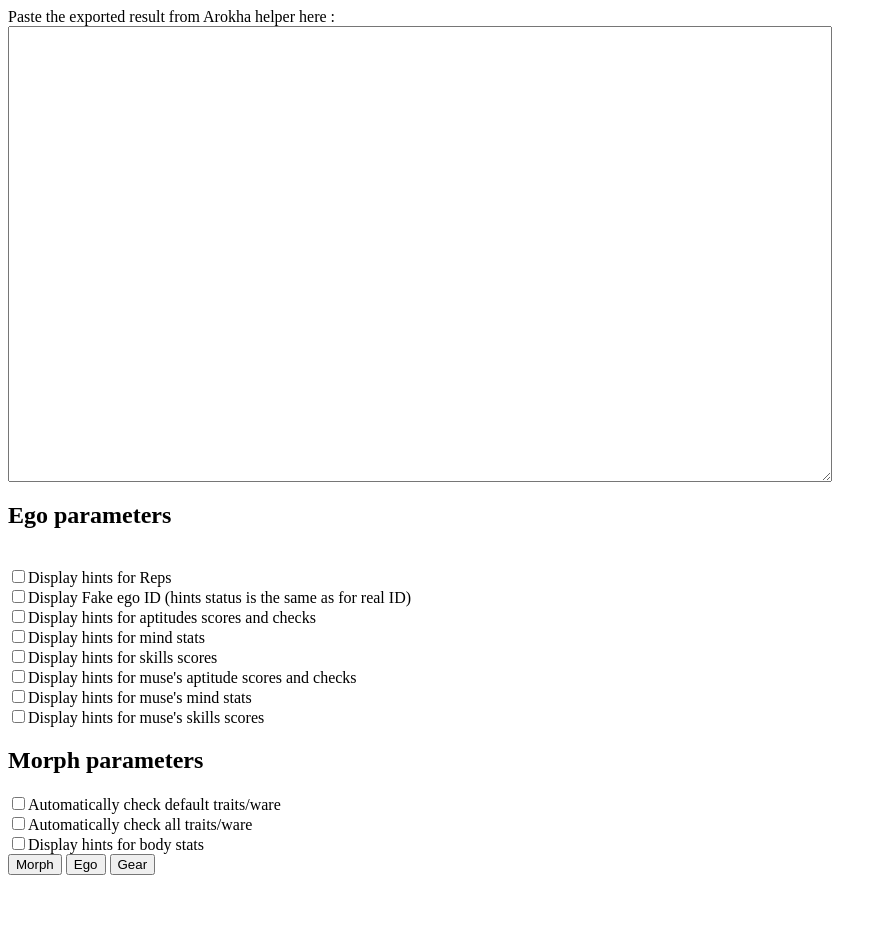
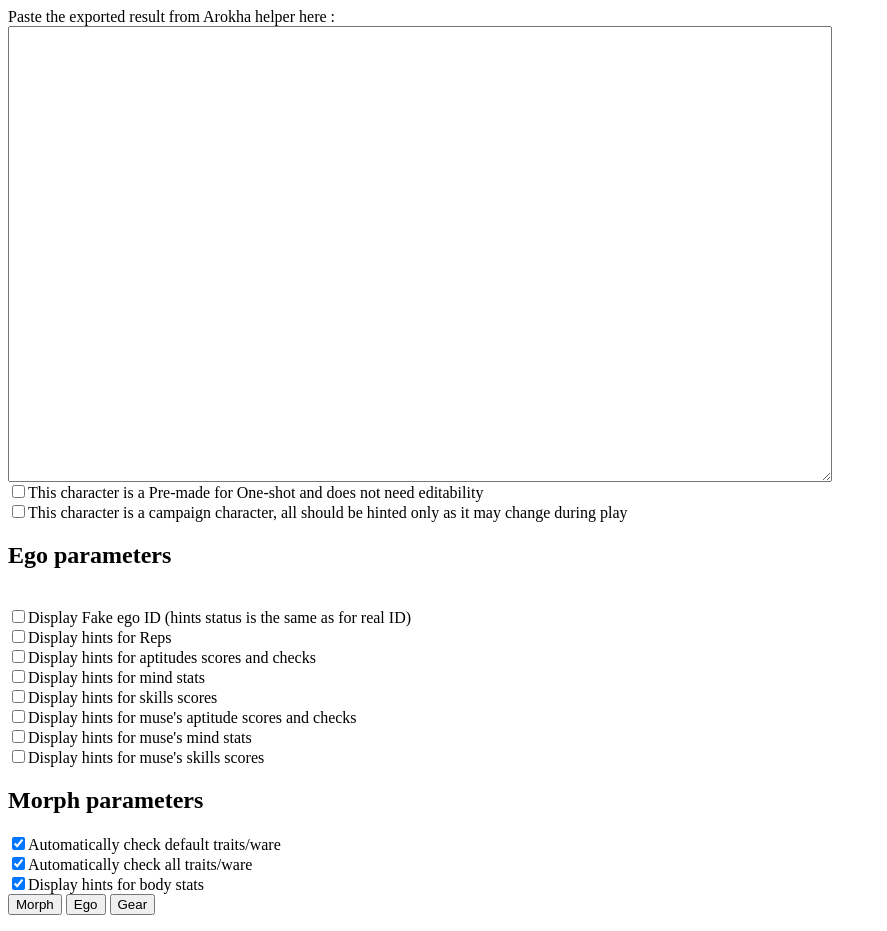
Before and after one commit to Maoulkavien/EP2-CharacterPdfGenerator, a PHP site: page / in a window 1280 px wide. Shown: the whole page, without its empty margins (0-887 px from the left). Before the commit the page ends 875 px from the top, so only its background shows below. Run offline with PHP 8.4, Linux system fonts and the light colour scheme.

Commit message:
added shortcuts for parameters selection

```diff
--- a/index.php
+++ b/index.php
@@ -1,25 +1,80 @@
 <html>
 <head>
+<script type="text/javascript">
+
+function oneshot(checkbox) {
+    if(checkbox.checked == true){
+document.getElementById("egoRepHints").checked=false;
+document.getElementById("egoAptitudesHints").checked=false;
+document.getElementById("egoStatsHints").checked=false;
+document.getElementById("egoSkillsHints").checked=false;
+document.getElementById("egoMuseAptitudesHints").checked=false;
+document.getElementById("egoMuseStatsHints").checked=false;
+document.getElementById("egoMuseSkillsHints").checked=false;
+document.getElementById("morphCheckDefaults").checked=true;
+document.getElementById("morphCheckAll").checked=true;
+document.getElementById("morphStatsHints").checked=false;
+
+
+document.getElementById("egoparams").style="display:none";
+
+    }else{
+document.getElementById("egoparams").style="display:block";
+   }
+}
+
+
+function campaign(checkbox) {
+    if(checkbox.checked == true){
+document.getElementById("egoRepHints").checked=true;
+document.getElementById("egoAptitudesHints").checked=true;
+document.getElementById("egoStatsHints").checked=true;
+document.getElementById("egoSkillsHints").checked=true;
+document.getElementById("egoMuseAptitudesHints").checked=true;
+document.getElementById("egoMuseStatsHints").checked=true;
+document.getElementById("egoMuseSkillsHints").checked=true;
+
+document.getElementById("morphCheckDefaults").checked=false;
+document.getElementById("morphCheckAll").checked=false;
+document.getElementById("morphStatsHints").checked=true;
+
+document.getElementById("egoparams").style="display:none";
+
+    }else{
+document.getElementById("egoparams").style="display:block";
+   }
+}
+
+</script>
 </head>
 <body>
+
 
 <form id='form' action="ego.php" method="POST" target="_blank">
 Paste the exported result from Arokha helper here : <br>
 <textarea name="data" rows=30 cols=100></textarea>
+<br>
+<input type="checkbox" name="one" value="1" onchange="javascript:oneshot(this);">This character is a Pre-made for One-shot and does not need editability<br/>
+<input type="checkbox" name="camp" value="1" onchange="javascript:campaign(this);">This character is a campaign character, all should be hinted only as it may change during play<br/>
+
+
 <h2>Ego parameters</h2>
 <br>
-<input type="checkbox" name="egoRepHints" value="1" />Display hints for Reps <br>
 <input type="checkbox" name="egoDisplayFake" value="1" />Display Fake ego ID (hints status is the same as for real ID) <br>
-<input type="checkbox" name="egoAptitudesHints" value="1" />Display hints for aptitudes scores and checks <br>
-<input type="checkbox" name="egoStatsHints" value="1" />Display hints for mind stats <br>
-<input type="checkbox" name="egoSkillsHints" value="1" />Display hints for skills scores <br>
-<input type="checkbox" name="egoMuseAptitudesHints" value="1" />Display hints for muse's aptitude scores and checks <br>
-<input type="checkbox" name="egoMuseStatsHints" value="1" />Display hints for muse's mind stats <br>
-<input type="checkbox" name="egoMuseSkillsHints" value="1" />Display hints for muse's skills scores <br>
+<div id="egoparams">
+<input type="checkbox" id="egoRepHints" name="egoRepHints" value="1" />Display hints for Reps <br>
+<input type="checkbox" id="egoAptitudesHints" name="egoAptitudesHints" value="1" />Display hints for aptitudes scores and checks <br>
+<input type="checkbox" id="egoStatsHints" name="egoStatsHints" value="1" />Display hints for mind stats <br>
+<input type="checkbox" id="egoSkillsHints" name="egoSkillsHints" value="1" />Display hints for skills scores <br>
+<input type="checkbox" id="egoMuseAptitudesHints" name="egoMuseAptitudesHints" value="1" />Display hints for muse's aptitude scores and checks <br>
+<input type="checkbox" id="egoMuseStatsHints" name="egoMuseStatsHints" value="1" />Display hints for muse's mind stats <br>
+<input type="checkbox" id="egoMuseSkillsHints" name="egoMuseSkillsHints" value="1" />Display hints for muse's skills scores <br>
+</div>
+
 <h2> Morph parameters</h2>
-<input type="checkbox" name="morphCheckDefaults" value="1" />Automatically check default traits/ware <br>
-<input type="checkbox" name="morphCheckAll" value="1" />Automatically check all traits/ware <br>
-<input type="checkbox" name="morphStatsHints" value="1" />Display hints for body stats <br>
+<input type="checkbox" id="morphCheckDefaults" name="morphCheckDefaults" value="1" checked="checked"/>Automatically check default traits/ware <br>
+<input type="checkbox" id="morphCheckAll" name="morphCheckAll" value="1" checked="checked"/>Automatically check all traits/ware <br>
+<input type="checkbox" id="morphStatsHints" name="morphStatsHints" value="1" checked="checked"/>Display hints for body stats <br>
 
 
 <input type="submit" value="Morph" onclick="document.getElementById('form').setAttribute('action','morph.php')" />
```
